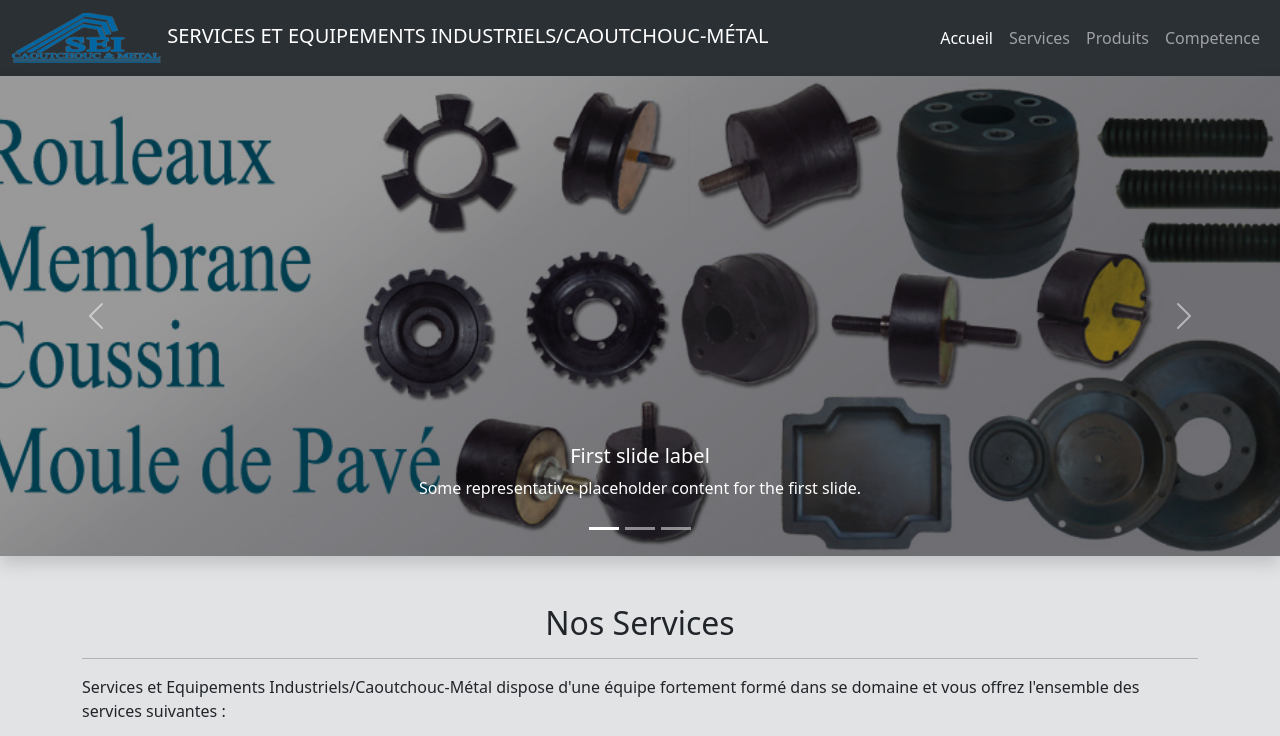
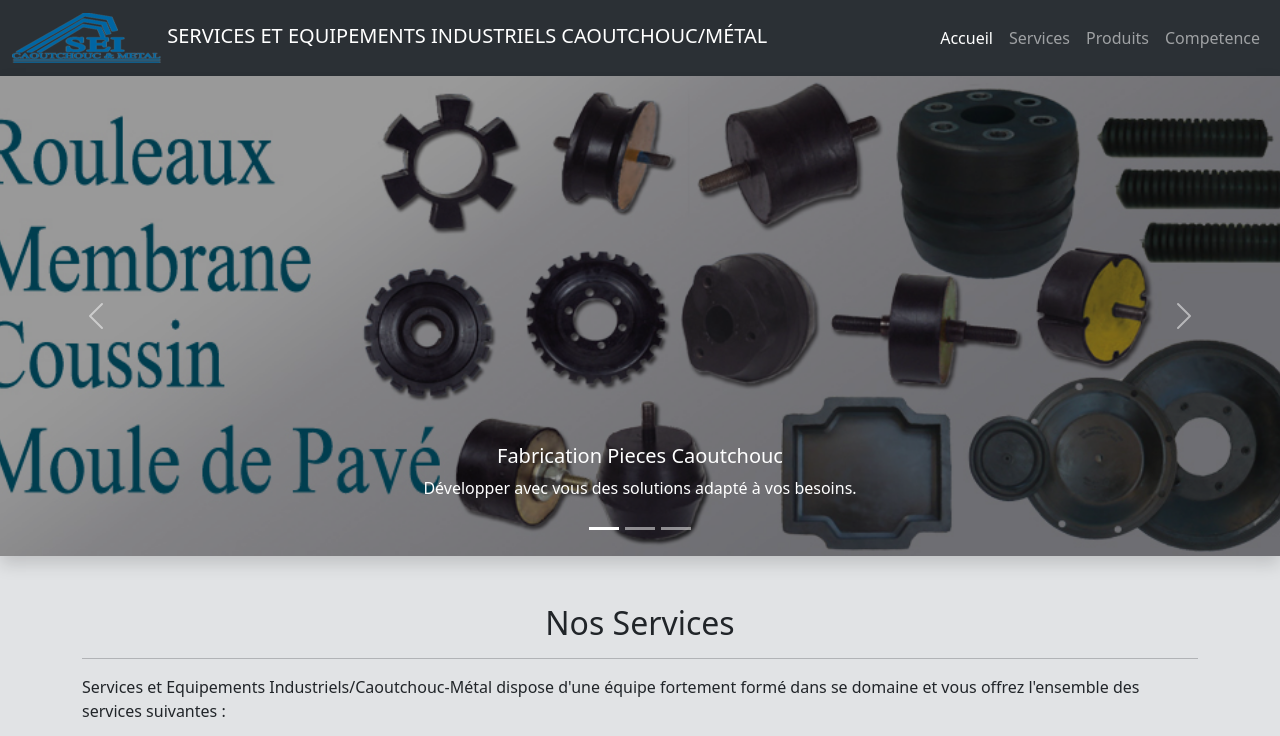
Before and after one commit to 14022003F/recreation, a plain HTML site: page index.html in a window 1280 px wide. Shown: the top 736 px of the page. Drawn offline with nearby package versions, Linux system fonts and the light colour scheme.

Commit message:
modified:   index.html

```diff
--- a/index.html
+++ b/index.html
@@ -6,7 +6,7 @@
     <link href="https://cdn.jsdelivr.net/npm/bootstrap@5.3.3/dist/css/bootstrap.min.css" rel="stylesheet" integrity="sha384-QWTKZyjpPEjISv5WaRU9OFeRpok6YctnYmDr5pNlyT2bRjXh0JMhjY6hW+ALEwIH" crossorigin="anonymous">
     <link href="index.css" rel="stylesheet">
     <link rel="icon" href="images/logo (2).png" type="image/x-icon">
-    <title>Services et Equipements Industriels/Caoutchouc-Métal</title>
+    <title>Services et Equipements Industriels Caoutchouc/Métal</title>
 </head>
 <body class="bg-secondary" style="--bs-bg-opacity: .2;">
   <!-- navbar -->
@@ -14,7 +14,7 @@
         <div class="container-fluid">
           <a class="navbar-brand text-uppercase text-wrap" href="#" >
             <img src="images/logo (2).png">
-            Services et Equipements Industriels/Caoutchouc-Métal</a>
+            Services et Equipements Industriels Caoutchouc/Métal</a>
           <button class="navbar-toggler" type="button" data-bs-toggle="collapse" data-bs-target="#navbarNavAltMarkup" aria-controls="navbarNavAltMarkup" aria-expanded="false" aria-label="Toggle navigation">
             <span class="navbar-toggler-icon"></span>
           </button>
@@ -39,15 +39,15 @@
           <div class="carousel-item active c-item">
             <img src="images/fabrication-pieces-caoutchouc.jpg" class="d-block w-100 c-img" alt="...">
             <div class="carousel-caption ">
-              <h5>First slide label</h5>
-              <p>Some representative placeholder content for the first slide.</p>
+              <h5>Fabrication Pieces Caoutchouc</h5>
+              <p>Développer avec vous des solutions adapté à vos besoins.</p>
             </div>
           </div>
           <div class="carousel-item c-item">
             <img src="images/Polyurethane-&-Silicone.jpg" class="d-block w-100 c-img" alt="...">
             <div class="carousel-caption ">
-              <h5>Second slide label</h5>
-              <p>Some representative placeholder content for the second slide.</p>
+              <h5>Polyurethane & Silicone</h5>
+              <p>Une unité performante de transformation du polyuréthane.</p>
             </div>
           </div>
           <div class="carousel-item c-item">
```
